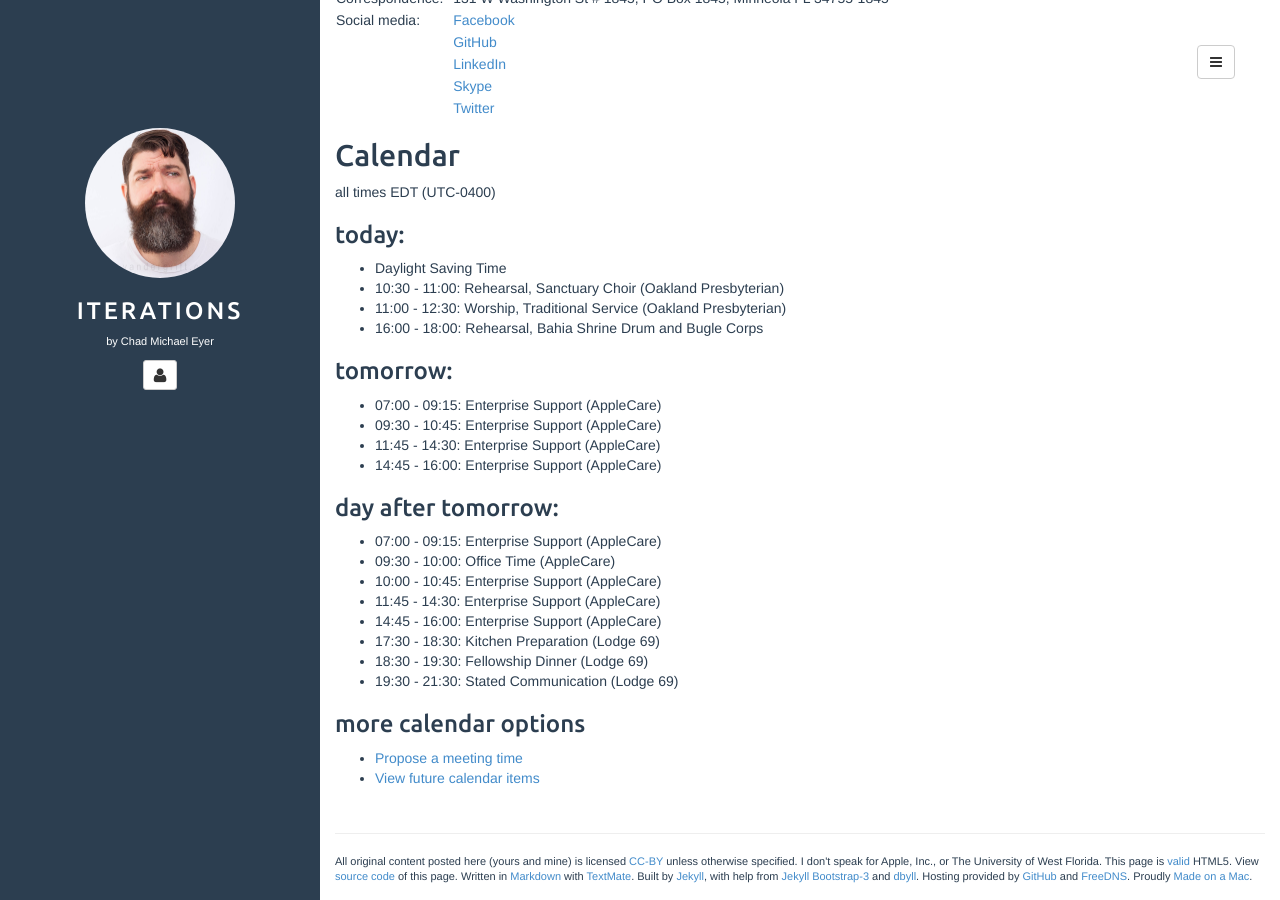
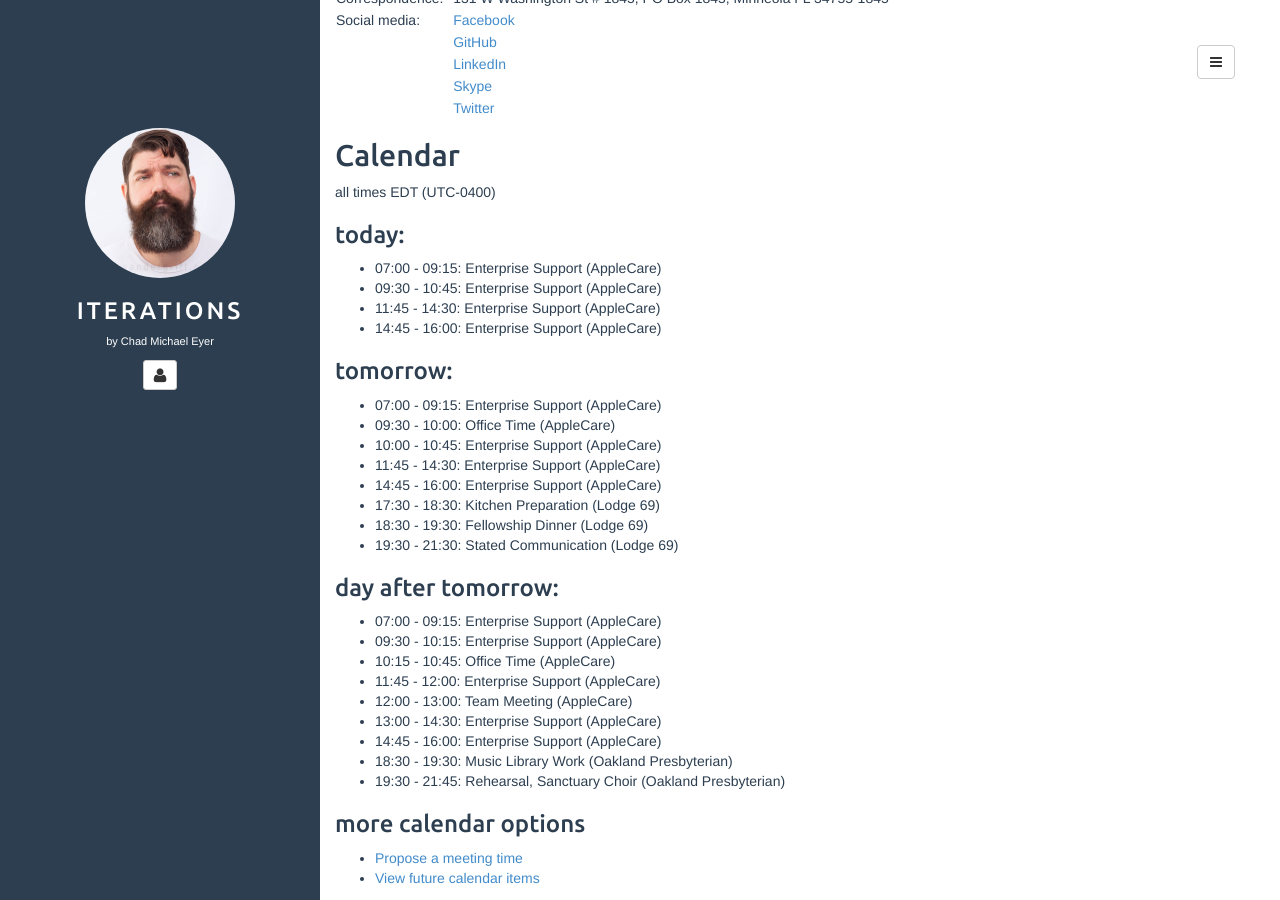
Before and after one commit to chadmichaeleyer/chadmichaeleyer.github.io, a Jekyll site: the page built from about.md, in a window 1280 px wide and 900 px high, scrolled down 1295 px. Built offline with Jekyll 4.4.1, drawn with Linux system fonts in a browser that asks for light colours.

Commit message:
calendar update

```diff
--- a/calendar.markdown
+++ b/calendar.markdown
@@ -1,20 +1,13 @@
 all times EDT (UTC-0400)
 
 ### today:
-
-* Daylight Saving Time
-* 10:30 - 11:00: Rehearsal, Sanctuary Choir (Oakland Presbyterian)
-* 11:00 - 12:30: Worship, Traditional Service (Oakland Presbyterian)
-* 16:00 - 18:00: Rehearsal, Bahia Shrine Drum and Bugle Corps
-
-### tomorrow:
 
 * 07:00 - 09:15: Enterprise Support (AppleCare)
 * 09:30 - 10:45: Enterprise Support (AppleCare)
 * 11:45 - 14:30: Enterprise Support (AppleCare)
 * 14:45 - 16:00: Enterprise Support (AppleCare)
 
-### day after tomorrow:
+### tomorrow:
 
 * 07:00 - 09:15: Enterprise Support (AppleCare)
 * 09:30 - 10:00: Office Time (AppleCare)
@@ -24,3 +17,15 @@ all times EDT (UTC-0400)
 * 17:30 - 18:30: Kitchen Preparation (Lodge 69)
 * 18:30 - 19:30: Fellowship Dinner (Lodge 69)
 * 19:30 - 21:30: Stated Communication (Lodge 69)
+
+### day after tomorrow:
+
+* 07:00 - 09:15: Enterprise Support (AppleCare)
+* 09:30 - 10:15: Enterprise Support (AppleCare)
+* 10:15 - 10:45: Office Time (AppleCare)
+* 11:45 - 12:00: Enterprise Support (AppleCare)
+* 12:00 - 13:00: Team Meeting (AppleCare)
+* 13:00 - 14:30: Enterprise Support (AppleCare)
+* 14:45 - 16:00: Enterprise Support (AppleCare)
+* 18:30 - 19:30: Music Library Work (Oakland Presbyterian)
+* 19:30 - 21:45: Rehearsal, Sanctuary Choir (Oakland Presbyterian)
```
Also changed, not shown: calendar-year.markdown (+7 -7 lines).
